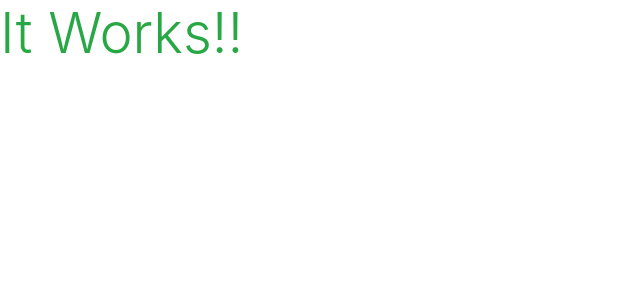
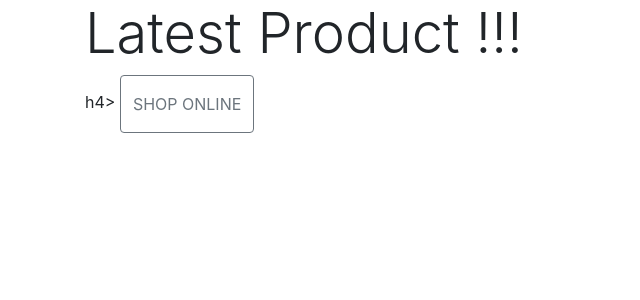
Before and after one commit to Code-Institute-Submissions/Tayo-bet-fimal-ms-project_AugResub, a Django app: page / in a window 1280 px wide. Shown: the top 300 px of the page, without its empty margins (0-640 px from the left). Run offline with Django 3.2, Linux system fonts and the light colour scheme.

Commit message:
homepage template update

```diff
--- a/home/templates/home/index.html
+++ b/home/templates/home/index.html
@@ -2,5 +2,16 @@
 {% load static %}
 
 {% block content %}
-   <h1 class="display-4 text-success">It Works!!</h1>
+   <div class="container h-100">
+       <div class="row h-100">
+           <div class="col-7 col-md-6 my auto">
+               <h1 class="display-4 logo-font text-black">Latest Product !!! </h1>
+               <div>
+                   h4>
+                   <a href="" class="shop-now-button btn btn-outline-secondary waves-effect text-uppercase py-3">Shop Online</a>
+               </h4>
+               </div>
+           </div>
+       </div>
+   </div>
 {% endblock %}
```
